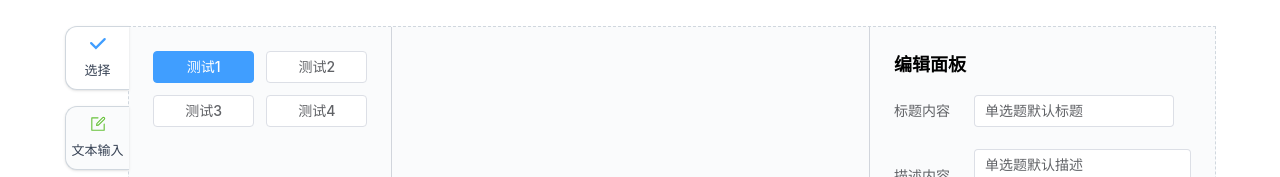
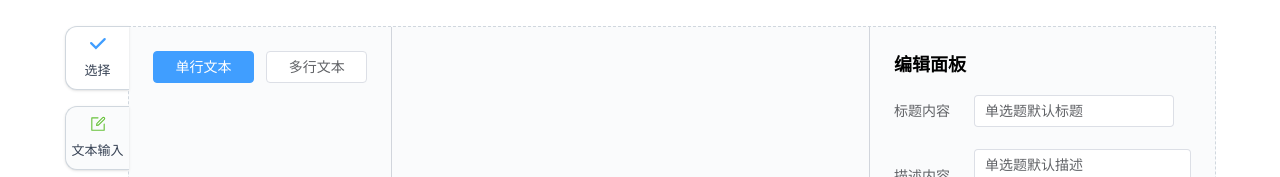
Before and after one commit to TMname1/Survey-Generation-Platform, a Vue app: page /editorMaterials/text-input in a window 1280 px wide. Shown: the part 144-321 px from the top of the page. Built offline with nearby package versions, Linux system fonts and the light colour scheme; the HTML template or start-up script is replaced by a standard one.

Commit message:
feat: add text input material view

```diff
--- a/src/views/materials/IndexView.vue
+++ b/src/views/materials/IndexView.vue
@@ -10,7 +10,6 @@ import { useDropdownChoiceStore } from '@/stores/choice/dropdownChoice';
 import SingleChoice from '@/components/choice/SingleChoice.vue';
 import MultipleChoice from '@/components/choice/MultipleChoice.vue';
 import DropdownChoice from '@/components/choice/DropdownChoice.vue';
-import ImageSingleChoice from '@/components/choice/ImageSingleChoice.vue';
 
 // Import materials components
 import BoldSetting from '@/components/editor/BoldSetting.vue';
--- a/src/views/materials/TextInputView.vue
+++ b/src/views/materials/TextInputView.vue
@@ -1,10 +1,8 @@
 <script lang="ts" setup>
 import ButtonSelection from '@/components/ButtonSelection.vue';
 const btnData = [
-  { id: '1', name: '测试1' },
-  { id: '2', name: '测试2' },
-  { id: '3', name: '测试3' },
-  { id: '4', name: '测试4' },
+  { id: '单行文本', name: '单行文本' },
+  { id: '多行文本', name: '多行文本' },
 ];
 </script>
 
```
